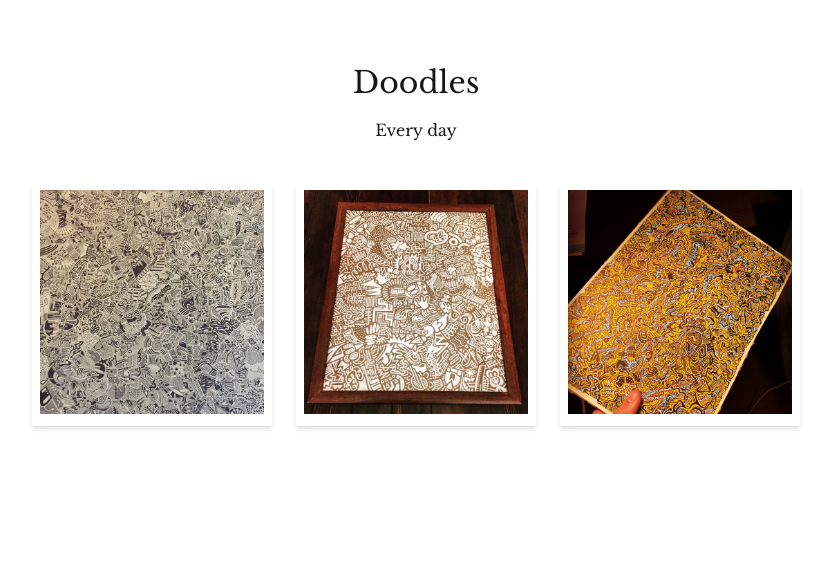
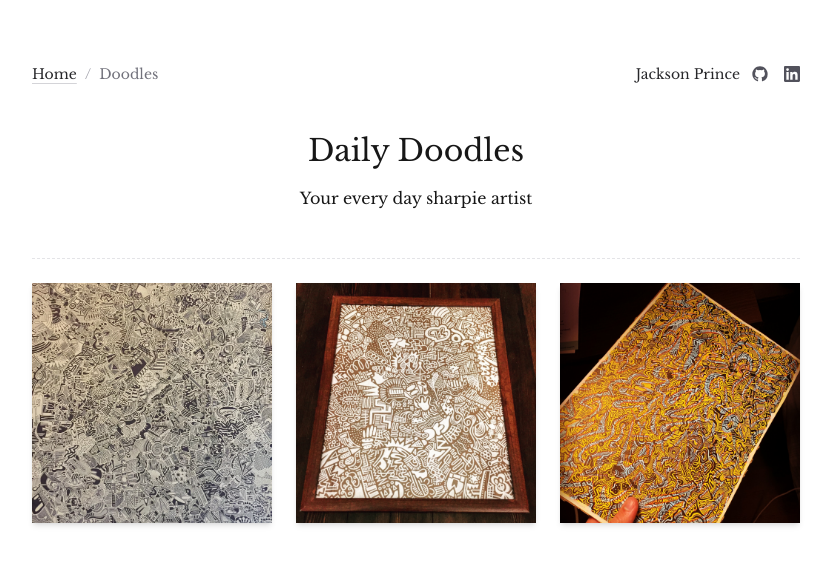
Before and after one commit to SwanHub/jacksonprince-dev, a Next.js app: page /doodles in a window 1280 px wide. Shown: the top 564 px of the page, without its empty margins (224-1055 px from the left). Built offline with nearby package versions, Linux system fonts and the light colour scheme; no server answers; the database is empty.

Commit message:
layout work

```diff
--- a/app/HomeClient.tsx
+++ b/app/HomeClient.tsx
@@ -4,6 +4,7 @@ import Link from "next/link";
 import { useCallback, useEffect, useRef, useState } from "react";
 import type { Doodle } from "@/lib/doodles";
 import DoodleGallery from "./components/DoodleGallery";
+import SocialLinks from "./components/SocialLinks";
 
 export default function HomeClient({ doodles }: { doodles: Doodle[] }) {
   const rowRef = useRef<HTMLDivElement>(null);
@@ -81,52 +82,19 @@ export default function HomeClient({ doodles }: { doodles: Doodle[] }) {
   }, []);
 
   return (
-    <main className="min-h-screen w-full flex flex-col items-center px-6 pt-16 pb-28 gap-1">
-      <div className="flex flex-col items-center gap-4 w-full border-b max-w-3xl pb-12 border-b-zinc-200">
+    <main className="min-h-screen w-full flex flex-col items-center px-6 pt-16 pb-28 gap-6">
+      <div className="flex flex-col items-center gap-4 w-full border-b border-dashed max-w-3xl pb-12 border-b-zinc-200">
         <div className="flex flex-row gap-4">
           <h1 className="text-2xl sm:text-3xl text-center leading-tight">
             Jackson Prince
           </h1>
-          <div className="flex items-center gap-4">
-            <a
-              href="https://github.com/SwanHub"
-              target="_blank"
-              rel="noopener noreferrer"
-              aria-label="GitHub"
-              className="text-zinc-600 hover:text-zinc-900 transition-colors"
-            >
-              <svg
-                viewBox="0 0 24 24"
-                fill="currentColor"
-                className="h-4 w-4"
-                aria-hidden
-              >
-                <path d="M12 .5C5.65.5.5 5.65.5 12c0 5.08 3.29 9.39 7.86 10.91.58.11.79-.25.79-.55 0-.27-.01-1.17-.02-2.12-3.2.7-3.87-1.36-3.87-1.36-.52-1.33-1.28-1.68-1.28-1.68-1.04-.71.08-.7.08-.7 1.15.08 1.76 1.19 1.76 1.19 1.03 1.76 2.69 1.25 3.35.96.1-.75.4-1.25.72-1.54-2.55-.29-5.24-1.28-5.24-5.68 0-1.26.45-2.28 1.19-3.09-.12-.29-.52-1.46.11-3.05 0 0 .97-.31 3.17 1.18a11.04 11.04 0 0 1 5.78 0c2.2-1.49 3.17-1.18 3.17-1.18.63 1.59.23 2.76.11 3.05.74.81 1.19 1.83 1.19 3.09 0 4.41-2.69 5.38-5.25 5.67.41.35.77 1.05.77 2.12 0 1.53-.01 2.76-.01 3.14 0 .31.21.67.8.55A11.51 11.51 0 0 0 23.5 12C23.5 5.65 18.35.5 12 .5Z" />
-              </svg>
-            </a>
-            <a
-              href="https://www.linkedin.com/in/jackson-prince"
-              target="_blank"
-              rel="noopener noreferrer"
-              aria-label="LinkedIn"
-              className="text-zinc-600 hover:text-zinc-900 transition-colors"
-            >
-              <svg
-                viewBox="0 0 24 24"
-                fill="currentColor"
-                className="h-4 w-4"
-                aria-hidden
-              >
-                <path d="M20.45 20.45h-3.55v-5.57c0-1.33-.03-3.04-1.85-3.04-1.85 0-2.14 1.45-2.14 2.94v5.67H9.35V9h3.41v1.56h.05c.47-.9 1.63-1.85 3.36-1.85 3.6 0 4.27 2.37 4.27 5.45v6.29ZM5.34 7.43a2.06 2.06 0 1 1 0-4.12 2.06 2.06 0 0 1 0 4.12ZM7.12 20.45H3.56V9h3.56v11.45ZM22.22 0H1.77C.79 0 0 .77 0 1.72v20.55C0 23.23.79 24 1.77 24h20.45c.98 0 1.78-.77 1.78-1.73V1.72C24 .77 23.2 0 22.22 0Z" />
-              </svg>
-            </a>
-          </div>
+          <SocialLinks />
         </div>
 
         <nav className="flex items-center gap-3 text-zinc-600">
           <Link
             href="/doodles"
-            className="hover:text-zinc-900 transition-colors underline underline-offset-4"
+            className="text-zinc-800 hover:text-zinc-500 transition-colors underline underline-offset-4 decoration-zinc-300"
           >
             Doodles
           </Link>
@@ -135,7 +103,7 @@ export default function HomeClient({ doodles }: { doodles: Doodle[] }) {
           </span>
           <Link
             href="/guides"
-            className="hover:text-zinc-900 transition-colors underline underline-offset-4 "
+            className="text-zinc-800 hover:text-zinc-500 transition-colors underline underline-offset-4 decoration-zinc-300"
           >
             Technical Guides
           </Link>
--- /dev/null
+++ b/app/components/Breadcrumbs.tsx
@@ -0,0 +1,29 @@
+import Link from "next/link";
+import SocialLinks from "./SocialLinks";
+
+export default function Breadcrumbs({ current }: { current: string }) {
+  return (
+    <div className="w-full flex items-center justify-between text-sm">
+      <nav
+        aria-label="Breadcrumb"
+        className="flex items-center gap-2 text-zinc-500"
+      >
+        <Link
+          href="/"
+          className="text-zinc-800 hover:text-zinc-500 transition-colors underline underline-offset-4 decoration-zinc-300"
+        >
+          Home
+        </Link>
+        <span aria-hidden className="text-zinc-400">
+          /
+        </span>
+        <span aria-current="page">{current}</span>
+      </nav>
+
+      <div className="flex items-center gap-3">
+        <span className="text-zinc-800">Jackson Prince</span>
+        <SocialLinks />
+      </div>
+    </div>
+  );
+}
--- a/app/components/DoodleGallery.tsx
+++ b/app/components/DoodleGallery.tsx
@@ -57,7 +57,7 @@ export default function DoodleGallery({
             key={d.thumb}
             onClick={() => setActive(i)}
             aria-label={`open doodle from ${d.date}`}
-            className="bg-white p-2 pb-3 shadow-md hover:shadow-lg transition-shadow cursor-pointer block text-left"
+            className="shadow-md hover:shadow-lg transition-shadow cursor-pointer block text-left"
           >
             <div className="relative w-full aspect-square">
               <Image
--- /dev/null
+++ b/app/components/SocialLinks.tsx
@@ -0,0 +1,38 @@
+export default function SocialLinks() {
+  return (
+    <div className="flex items-center gap-4">
+      <a
+        href="https://github.com/SwanHub"
+        target="_blank"
+        rel="noopener noreferrer"
+        aria-label="GitHub"
+        className="text-zinc-600 hover:text-zinc-900 transition-colors"
+      >
+        <svg
+          viewBox="0 0 24 24"
+          fill="currentColor"
+          className="h-4 w-4"
+          aria-hidden
+        >
+          <path d="M12 .5C5.65.5.5 5.65.5 12c0 5.08 3.29 9.39 7.86 10.91.58.11.79-.25.79-.55 0-.27-.01-1.17-.02-2.12-3.2.7-3.87-1.36-3.87-1.36-.52-1.33-1.28-1.68-1.28-1.68-1.04-.71.08-.7.08-.7 1.15.08 1.76 1.19 1.76 1.19 1.03 1.76 2.69 1.25 3.35.96.1-.75.4-1.25.72-1.54-2.55-.29-5.24-1.28-5.24-5.68 0-1.26.45-2.28 1.19-3.09-.12-.29-.52-1.46.11-3.05 0 0 .97-.31 3.17 1.18a11.04 11.04 0 0 1 5.78 0c2.2-1.49 3.17-1.18 3.17-1.18.63 1.59.23 2.76.11 3.05.74.81 1.19 1.83 1.19 3.09 0 4.41-2.69 5.38-5.25 5.67.41.35.77 1.05.77 2.12 0 1.53-.01 2.76-.01 3.14 0 .31.21.67.8.55A11.51 11.51 0 0 0 23.5 12C23.5 5.65 18.35.5 12 .5Z" />
+        </svg>
+      </a>
+      <a
+        href="https://www.linkedin.com/in/jackson-prince"
+        target="_blank"
+        rel="noopener noreferrer"
+        aria-label="LinkedIn"
+        className="text-zinc-600 hover:text-zinc-900 transition-colors"
+      >
+        <svg
+          viewBox="0 0 24 24"
+          fill="currentColor"
+          className="h-4 w-4"
+          aria-hidden
+        >
+          <path d="M20.45 20.45h-3.55v-5.57c0-1.33-.03-3.04-1.85-3.04-1.85 0-2.14 1.45-2.14 2.94v5.67H9.35V9h3.41v1.56h.05c.47-.9 1.63-1.85 3.36-1.85 3.6 0 4.27 2.37 4.27 5.45v6.29ZM5.34 7.43a2.06 2.06 0 1 1 0-4.12 2.06 2.06 0 0 1 0 4.12ZM7.12 20.45H3.56V9h3.56v11.45ZM22.22 0H1.77C.79 0 0 .77 0 1.72v20.55C0 23.23.79 24 1.77 24h20.45c.98 0 1.78-.77 1.78-1.73V1.72C24 .77 23.2 0 22.22 0Z" />
+        </svg>
+      </a>
+    </div>
+  );
+}
--- a/app/doodles/page.tsx
+++ b/app/doodles/page.tsx
@@ -1,4 +1,5 @@
 import type { Metadata } from "next";
+import Breadcrumbs from "../components/Breadcrumbs";
 import DoodleGallery from "../components/DoodleGallery";
 import { getDoodles } from "@/lib/doodles";
 
@@ -6,19 +7,20 @@ import { getDoodles } from "@/lib/doodles";
 export const revalidate = 3600;
 
 export const metadata: Metadata = {
-  title: "Doodles — Jackson Prince",
-  description: "Doodles by Jackson Prince.",
+  title: "Daily Doodles by Jackson Prince",
+  description: "Daily Doodles by Jackson Prince.",
 };
 
 export default async function DoodlesPage() {
   const doodles = await getDoodles();
   return (
-    <main className="min-h-screen w-full flex flex-col items-center px-6 pt-16 pb-28 gap-10">
-      <div className="flex flex-col items-center gap-4">
-        <h1 className="text-2xl sm:text-3xl text-center leading-tight">
-          Doodles
+    <main className="min-h-screen w-full flex flex-col items-center px-6 pt-16 pb-28 gap-6">
+      <div className="flex flex-col items-center gap-4 w-full border-b border-dashed max-w-3xl pb-12 border-b-zinc-200">
+        <Breadcrumbs current="Doodles" />
+        <h1 className="mt-8 text-2xl sm:text-3xl text-center leading-tight">
+          Daily Doodles
         </h1>
-        <h2>Every day</h2>
+        <h2>Your every day sharpie artist</h2>
       </div>
 
       <DoodleGallery doodles={doodles} />
--- a/app/guides/page.tsx
+++ b/app/guides/page.tsx
@@ -1,5 +1,6 @@
 import type { Metadata } from "next";
 import Link from "next/link";
+import Breadcrumbs from "../components/Breadcrumbs";
 
 export const metadata: Metadata = {
   title: "Guides — Jackson Prince",
@@ -26,15 +27,16 @@ const guidesByMonth: { month: string; guides: Guide[] }[] = [
 
 export default function GuidesPage() {
   return (
-    <main className="min-h-screen w-full flex flex-col items-center px-6 pt-16 pb-28 gap-10">
-      <div className="flex flex-col items-center gap-4">
-        <h1 className="text-2xl sm:text-3xl text-center leading-tight">
+    <main className="min-h-screen w-full flex flex-col items-center px-6 pt-16 pb-28 gap-6">
+      <div className="flex flex-col items-center gap-4 w-full border-b border-dashed max-w-3xl pb-12 border-b-zinc-200">
+        <Breadcrumbs current="Technical Guides" />
+        <h1 className="mt-8 text-2xl sm:text-3xl text-center leading-tight">
           Technical Guides
         </h1>
         <h2>Following my curiosity</h2>
       </div>
 
-      <div className="w-full max-w-xl flex flex-col gap-8">
+      <div className="w-full max-w-3xl flex flex-col gap-8 pt-4">
         {guidesByMonth.map(({ month, guides }) => (
           <section key={month} className="flex flex-col gap-3">
             <h2 className="uppercase text-xs font-light tracking-widest text-zinc-500">
```
Also changed, not shown: app/_games/inscrutable/logic.ts (renamed from app/games/inscrutable/logic.ts), app/_games/inscrutable/page.tsx (renamed from app/games/inscrutable/page.tsx), app/_games/page.tsx (renamed from app/games/page.tsx).
